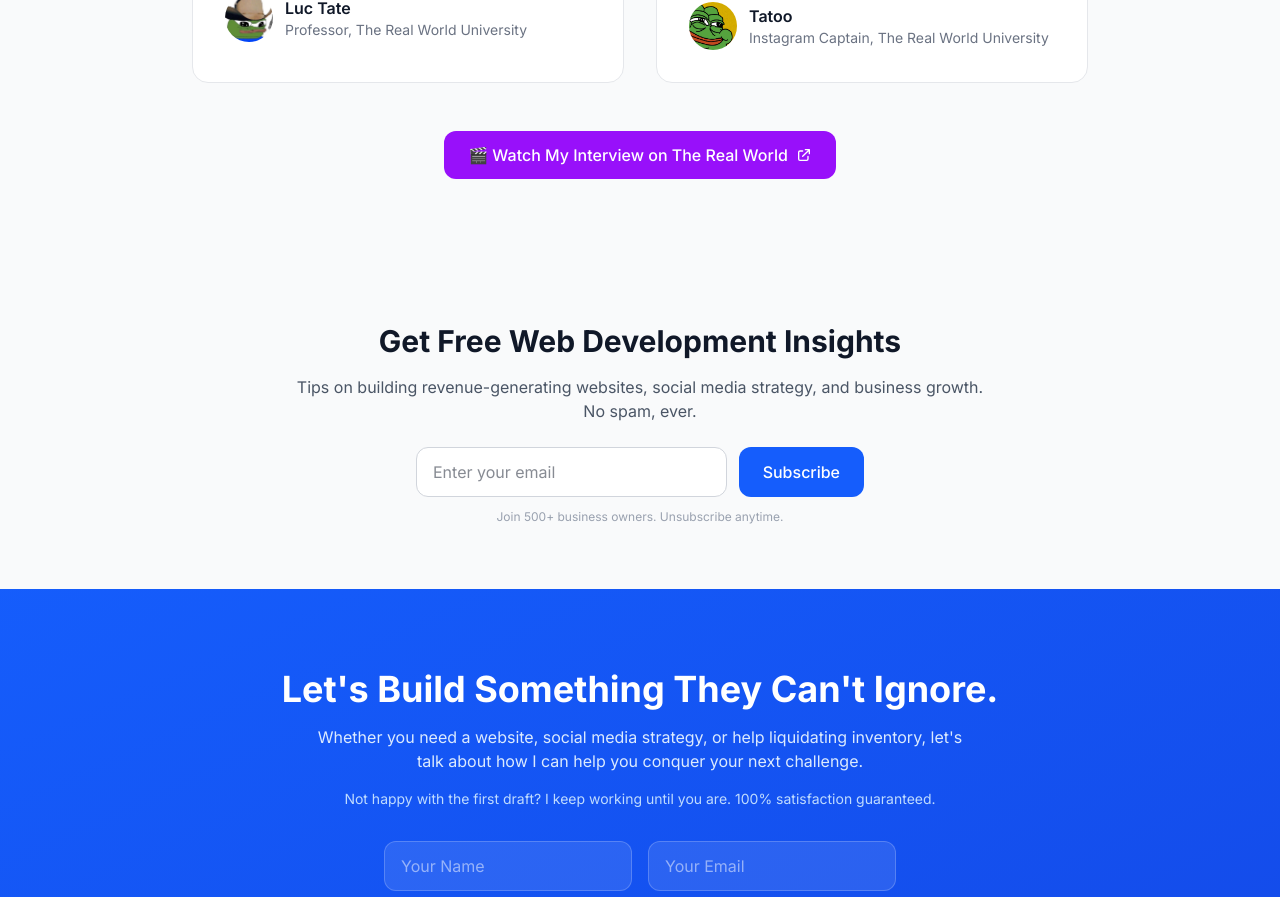
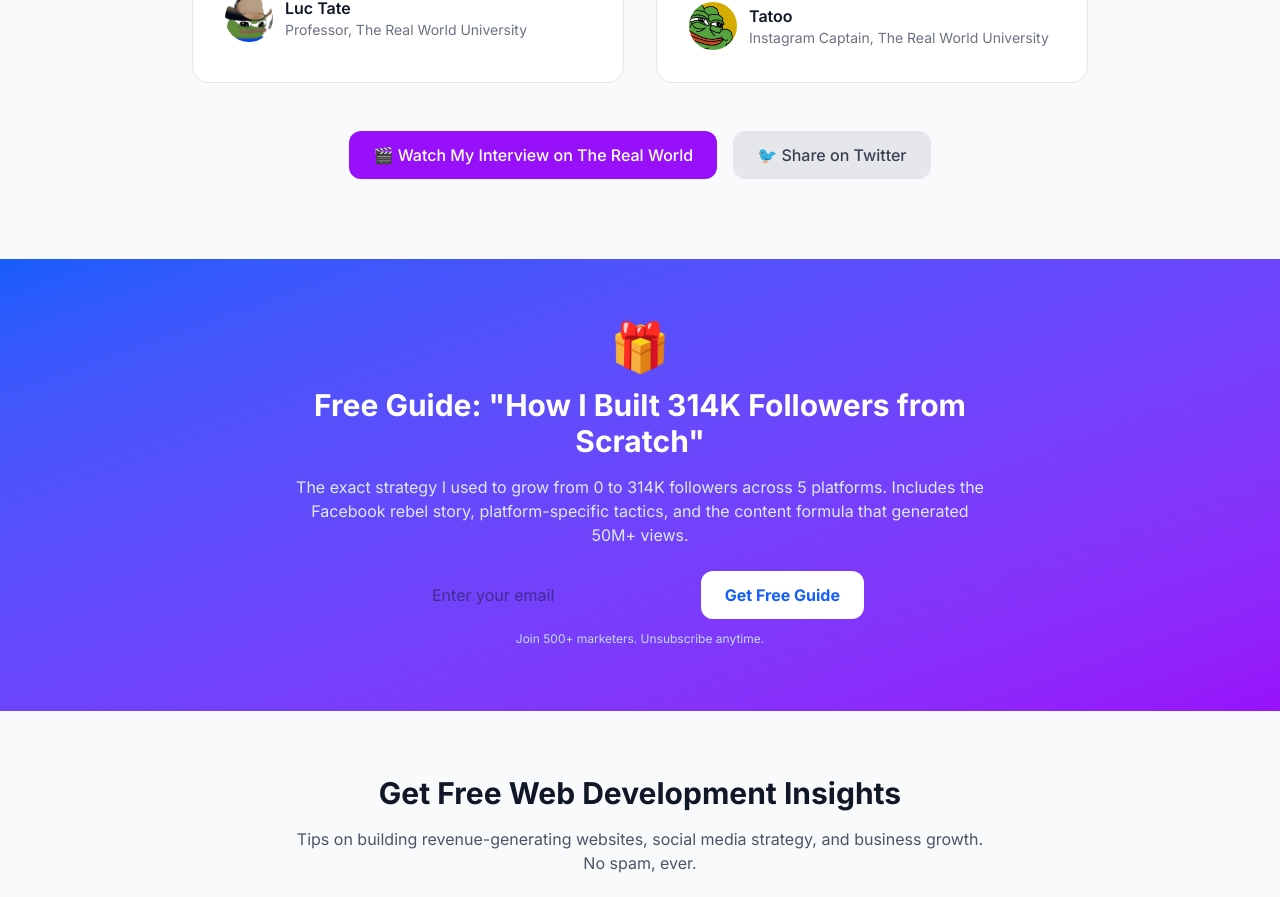
Before and after one commit to mjmorrison10/mjmorrisonusa, a React (Vite) app: page / in a window 1280 px wide. Shown: the part 5280-6177 px from the top of the page. Built offline with nearby package versions, Linux system fonts and the light colour scheme.

Commit message:
Growth Hacker: Lead magnet, social sharing buttons

```diff
--- a/src/pages/Home.jsx
+++ b/src/pages/Home.jsx
@@ -596,6 +596,7 @@ export default function Home() {
 
           {/* Featured Interview */}
           <div className="mt-12 text-center">
+            <div className="flex flex-col sm:flex-row items-center justify-center gap-4">
               <a
                 href="https://rumble.com/v2t456y-marketing-success-michael-the-real-world-interview-172.html"
                 target="_blank"
@@ -603,11 +604,44 @@ export default function Home() {
                 className="inline-flex items-center gap-2 px-6 py-3 bg-purple-600 hover:bg-purple-700 text-white rounded-xl font-medium transition-colors"
               >
                 🎬 Watch My Interview on The Real World
-              <svg className="w-4 h-4" fill="none" stroke="currentColor" viewBox="0 0 24 24">
-                <path strokeLinecap="round" strokeLinejoin="round" strokeWidth={2} d="M10 6H6a2 2 0 00-2 2v10a2 2 0 002 2h10a2 2 0 002-2v-4M14 4h6m0 0v6m0-6L10 14" />
-              </svg>
+              </a>
+              <a
+                href={`https://twitter.com/intent/tweet?text=${encodeURIComponent('Check out Michael Morrison\'s story: From 0 to 314K followers. Banned from 4 platforms for being too effective.')}&url=${encodeURIComponent('https://mjmorrison10.github.io/mjmorrisonusa/')}`}
+                target="_blank"
+                rel="noopener noreferrer"
+                className="inline-flex items-center gap-2 px-6 py-3 bg-gray-200 dark:bg-gray-700 hover:bg-gray-300 dark:hover:bg-gray-600 text-gray-700 dark:text-gray-300 rounded-xl font-medium transition-colors"
+              >
+                🐦 Share on Twitter
               </a>
             </div>
+          </div>
+        </div>
+      </section>
+
+      {/* Lead Magnet Section */}
+      <section className="py-16 bg-gradient-to-br from-blue-600 to-purple-600">
+        <div className="max-w-3xl mx-auto px-4 sm:px-6 lg:px-8 text-center">
+          <div className="text-5xl mb-4">🎁</div>
+          <h2 className="text-2xl sm:text-3xl font-bold text-white mb-4">
+            Free Guide: "How I Built 314K Followers from Scratch"
+          </h2>
+          <p className="text-blue-100 mb-6">
+            The exact strategy I used to grow from 0 to 314K followers across 5 platforms.
+            Includes the Facebook rebel story, platform-specific tactics, and the content formula that generated 50M+ views.
+          </p>
+          <div className="flex flex-col sm:flex-row gap-3 max-w-md mx-auto">
+            <input
+              type="email"
+              placeholder="Enter your email"
+              className="flex-1 px-4 py-3 rounded-xl border-0 text-gray-900 focus:ring-2 focus:ring-white"
+            />
+            <button className="px-6 py-3 bg-white text-blue-600 rounded-xl font-bold hover:bg-blue-50 transition-colors">
+              Get Free Guide
+            </button>
+          </div>
+          <p className="text-xs text-blue-200 mt-3">
+            Join 500+ marketers. Unsubscribe anytime.
+          </p>
         </div>
       </section>
 
```
Lines whose indentation alone changed are shown as unchanged.
